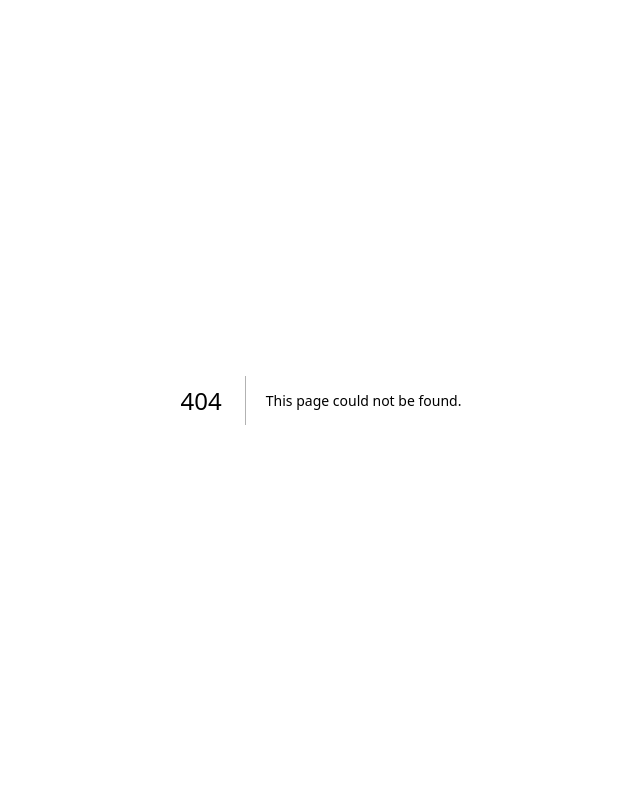
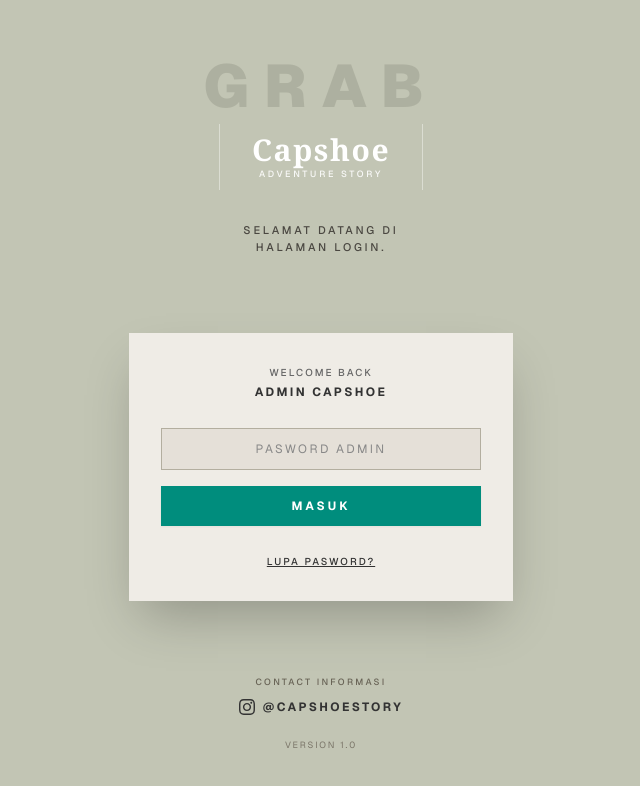
Before and after one commit to capshoestory/capshoegrab, a Next.js app: page /admin/login in a window 1280 px wide. Before the commit this address had no page. Shown: the top 786 px of the page, without its empty margins (319-959 px from the left). Built offline with nearby package versions, Linux system fonts and the light colour scheme.

Commit message:
Update Halaman Login Admin sesuai presisi mock-up

```diff
--- /dev/null
+++ b/src/app/admin/login/page.tsx
@@ -0,0 +1,113 @@
+'use client';
+
+import { useState } from 'react';
+import { useRouter } from 'next/navigation';
+
+export default function AdminLogin() {
+  const router = useRouter();
+  const [password, setPassword] = useState('');
+
+  const handleAdminLogin = async (e: React.FormEvent) => {
+    e.preventDefault();
+    const res = await fetch('/api/auth/login', {
+      method: 'POST',
+      headers: { 'Content-Type': 'application/json' },
+      body: JSON.stringify({ password, role: 'ADMIN' }),
+    });
+
+    if (res.ok) {
+      localStorage.setItem('user_role', 'ADMIN');
+      router.push('/admin');
+    } else {
+      alert('Password Admin salah!');
+    }
+  };
+
+  return (
+    <div className="min-h-screen bg-[#C2C5B4] flex flex-col items-center justify-between py-10 px-6 text-[#333333] font-sans antialiased">
+      {/* HEADER LOGO & BRANDING */}
+      <div className="text-center space-y-2 pt-4">
+        <h1 className="text-6xl font-black tracking-[0.25em] text-[#8E9281]/40 font-sans uppercase select-none">
+          GRAB
+        </h1>
+
+        <div className="relative inline-block border-x border-white/40 px-8 py-2">
+          <h2 className="text-3xl font-bold text-white tracking-wider font-serif">
+            Capshoe
+          </h2>
+          <p className="text-[9px] uppercase tracking-[0.3em] text-white/90 font-medium">
+            Adventure Story
+          </p>
+        </div>
+
+        <div className="pt-6">
+          <p className="text-[11px] tracking-[0.25em] uppercase text-[#4A4741] font-medium leading-relaxed">
+            Selamat Datang Di<br />Halaman Login.
+          </p>
+        </div>
+      </div>
+
+      {/* CARD FORM LOGIN ADMIN */}
+      <div className="w-full max-w-sm bg-[#EFECE6] p-8 shadow-2xl space-y-5 text-center my-6">
+        <div className="space-y-1">
+          <p className="text-[10px] tracking-[0.2em] uppercase text-[#666666] font-medium">
+            WELCOME BACK
+          </p>
+          <p className="text-xs tracking-[0.2em] uppercase text-[#333333] font-bold">
+            ADMIN CAPSHOE
+          </p>
+        </div>
+
+        <form onSubmit={handleAdminLogin} className="space-y-4 pt-2">
+          <input
+            type="password"
+            placeholder="PASWORD ADMIN"
+            value={password}
+            onChange={(e) => setPassword(e.target.value)}
+            className="w-full bg-[#E5E0D8] border border-[#B3AE9F] p-3 text-center text-xs tracking-[0.2em] uppercase text-[#333333] outline-none placeholder-[#888888]"
+            required
+          />
+
+          <button
+            type="submit"
+            className="w-full bg-[#008D7D] hover:bg-[#007A6C] text-white py-3 text-xs tracking-[0.25em] font-bold uppercase transition shadow-xs"
+          >
+            MASUK
+          </button>
+        </form>
+
+        <a
+          href="https://wa.me/6285924761500?text=Halo%20Admin,%20bantu%20reset%20password%20admin"
+          target="_blank"
+          rel="noreferrer"
+          className="block text-[10px] tracking-[0.2em] uppercase text-[#333333] underline hover:text-[#00A896] transition pt-2 font-medium"
+        >
+          LUPA PASWORD?
+        </a>
+      </div>
+
+      {/* FOOTER INFORMASI */}
+      <div className="text-center text-[#4A4741] space-y-2 pb-2">
+        <p className="text-[9px] tracking-[0.25em] uppercase text-[#686356] font-medium">
+          CONTACT INFORMASI
+        </p>
+
+        <a
+          href="https://instagram.com/capshoestory"
+          target="_blank"
+          rel="noreferrer"
+          className="inline-flex items-center gap-2 text-xs tracking-[0.2em] uppercase font-bold text-[#333333] hover:text-[#00A896] transition"
+        >
+          <svg className="w-4 h-4 fill-current" viewBox="0 0 24 24">
+            <path d="M12 2.163c3.204 0 3.584.012 4.85.07 3.252.148 4.771 1.691 4.919 4.919.058 1.265.069 1.645.069 4.849 0 3.205-.012 3.584-.069 4.849-.149 3.225-1.664 4.771-4.919 4.919-1.266.058-1.644.07-4.85.07-3.204 0-3.584-.012-4.849-.07-3.26-.149-4.771-1.699-4.919-4.92-.058-1.265-.07-1.644-.07-4.849 0-3.204.013-3.583.07-4.849.149-3.227 1.664-4.771 4.919-4.919 1.266-.057 1.645-.069 4.849-.069zm0-2.163c-3.259 0-3.667.014-4.947.072-4.358.2-6.78 2.618-6.98 6.98-.059 1.281-.073 1.689-.073 4.948 0 3.259.014 3.668.072 4.948.2 4.358 2.618 6.78 6.98 6.98 1.281.058 1.689.072 4.948.072 3.259 0 3.668-.014 4.948-.072 4.354-.2 6.782-2.618 6.979-6.98.059-1.28.073-1.689.073-4.948 0-3.259-.014-3.667-.072-4.947-.196-4.354-2.617-6.78-6.979-6.98-1.281-.059-1.69-.073-4.949-.073zm0 5.838c-3.403 0-6.162 2.759-6.162 6.162s2.759 6.163 6.162 6.163 6.162-2.759 6.162-6.163c0-3.403-2.759-6.162-6.162-6.162zm0 10.162c-2.209 0-4-1.79-4-4 0-2.209 1.791-4 4-4s4 1.791 4 4c0 2.21-1.791 4-4 4zm6.406-11.845c-.796 0-1.441.645-1.441 1.44s.645 1.44 1.441 1.44c.795 0 1.439-.645 1.439-1.44s-.644-1.44-1.439-1.44z"/>
+          </svg>
+          <span>@CAPSHOESTORY</span>
+        </a>
+
+        <p className="text-[9px] tracking-[0.2em] uppercase text-[#7A7568] pt-4">
+          VERSION 1.0
+        </p>
+      </div>
+    </div>
+  );
+}
```
